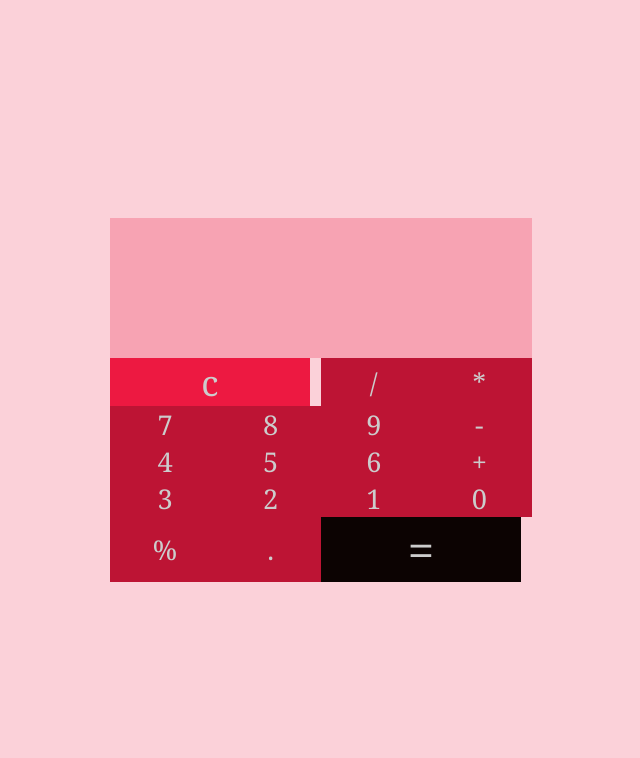
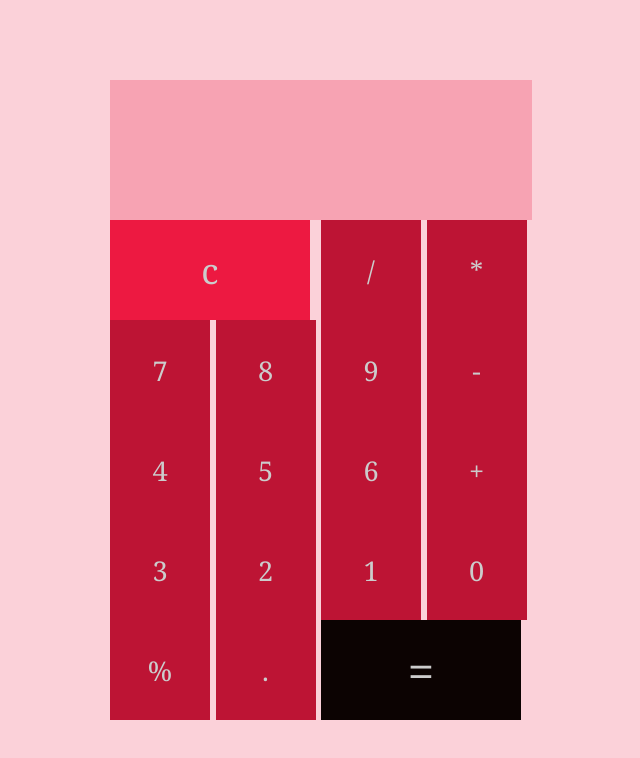
Before and after one commit to MeetaHaldar/Calculator, a plain HTML site: page calculator/calculator.html in a window 1280 px wide. Shown: the whole page, without its empty margins (319-959 px from the left). Drawn offline with Linux system fonts and the light colour scheme.

Commit message:
changing width and height

```diff
--- a/calculator/calculator.html
+++ b/calculator/calculator.html
@@ -59,9 +59,9 @@
     .calculator span{
         display: grid;
         background-color:#bd1434;
-        /* height:100px;
-        width:100px ; */
-
+        height:100px;
+        width:100px ;
+    /* grid-template-columns: repeat(3,1fr); */
         color: #ccc;
         cursor: pointer;
 
```
